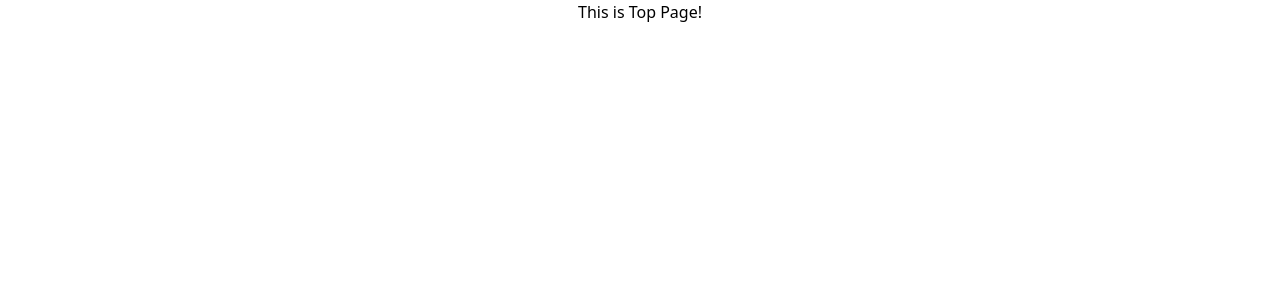
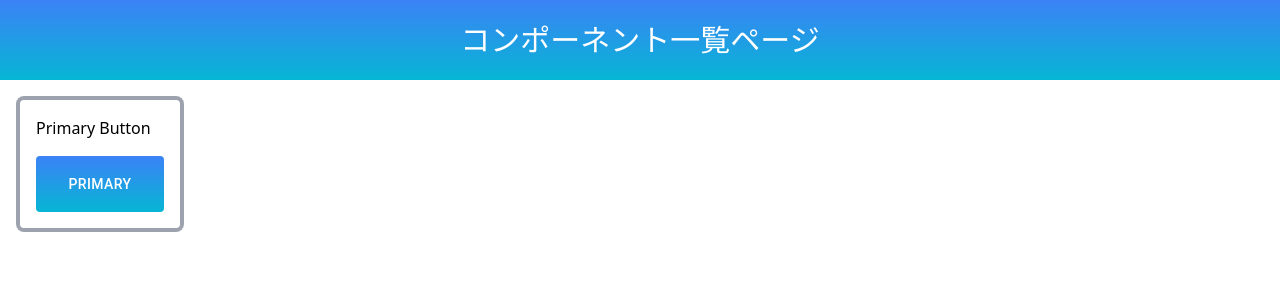
Before and after one commit to YutoTakenaka/ramen_patrol, a React (Create React App) app: page / in a window 1280 px wide. Shown: the top 300 px of the page. Built offline with nearby package versions, Linux system fonts and the light colour scheme.

Commit message:
PrimaryButtonの実装

```diff
--- a/package.json
+++ b/package.json
@@ -3,6 +3,7 @@
   "version": "0.1.0",
   "private": true,
   "dependencies": {
+    "@material-ui/core": "^4.12.4",
     "@testing-library/jest-dom": "^5.16.5",
     "@testing-library/react": "^13.3.0",
     "@testing-library/user-event": "^13.5.0",
--- a/src/App.tsx
+++ b/src/App.tsx
@@ -1,11 +1,11 @@
 import React from "react";
-import logo from "./logo.svg";
 import "./App.css";
+import ComponentIndex from "./components/pages/ComponentIndex";
 
 function App() {
   return (
-    <div className="App">
-      <p>This is Top Page!</p>
+    <div>
+      <ComponentIndex />
     </div>
   );
 }
--- /dev/null
+++ b/src/components/molecules/buttons/PrimaryButton.tsx
@@ -0,0 +1,19 @@
+import { Button } from "@material-ui/core";
+import React from "react";
+
+interface Props {
+  children: React.ReactNode;
+  onClick: React.ReactEventHandler;
+}
+export default function PrimaryButton({ children, onClick }: Props) {
+  return (
+    <div>
+      <Button
+        className="h-14 w-32 text-sm  bg-gradient-to-t from-cyan-500 to-blue-500 text-white rounded-xl"
+        onClick={onClick}
+      >
+        {children}
+      </Button>
+    </div>
+  );
+}
--- /dev/null
+++ b/src/components/pages/ComponentIndex.tsx
@@ -0,0 +1,21 @@
+import PrimaryButton from "../molecules/buttons/PrimaryButton";
+
+export default function ComponentIndex() {
+  const onClickBtn = () => {};
+
+  return (
+    <>
+      <p className="flex items-center justify-center bg-gradient-to-t from-cyan-500 to-blue-500 h-20 w-screen text-white text-center text-3xl">
+        コンポーネント一覧ページ
+      </p>
+      <div className="m-4 p-4 w-fit h-fit border-4 rounded-lg border-gray-400 flex-col justify-around items-center ">
+        <p>Primary Button</p>
+        <div className="mt-4">
+          <PrimaryButton onClick={onClickBtn}>
+            <p className="text-white">Primary</p>
+          </PrimaryButton>
+        </div>
+      </div>
+    </>
+  );
+}
```
Also changed, not shown: 1 other file (tests, documents, lock files or other folders).
